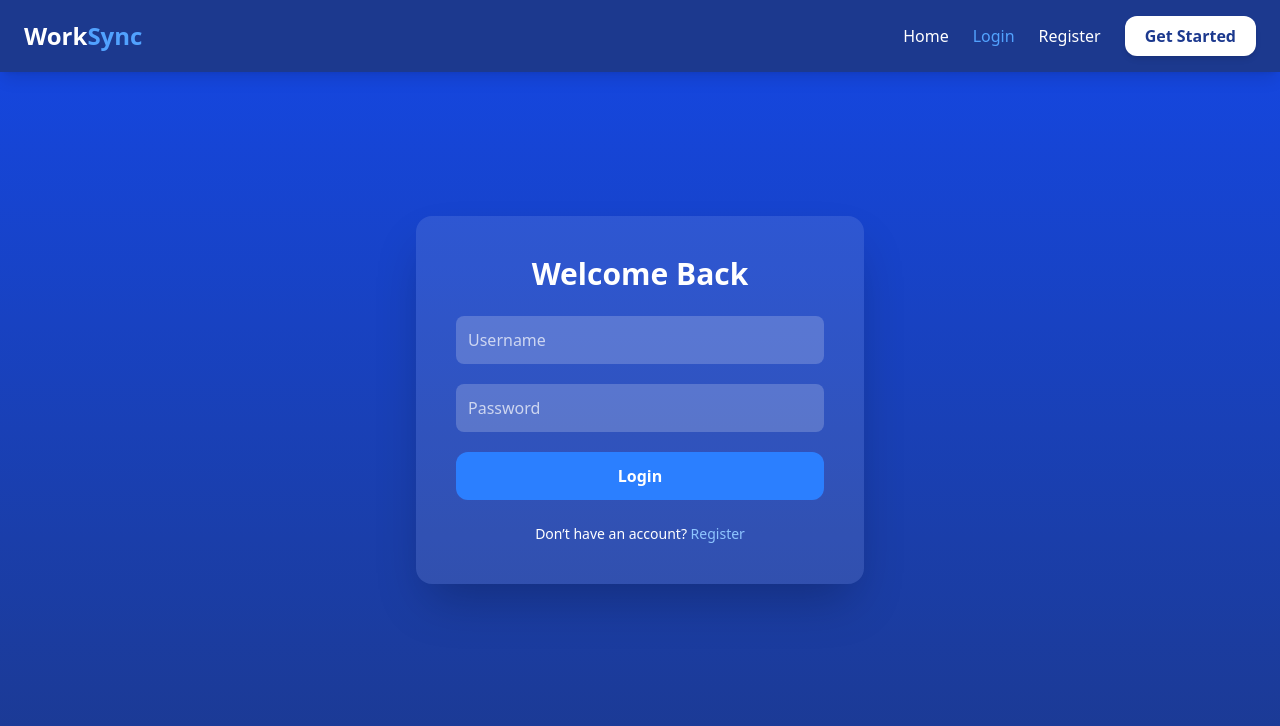
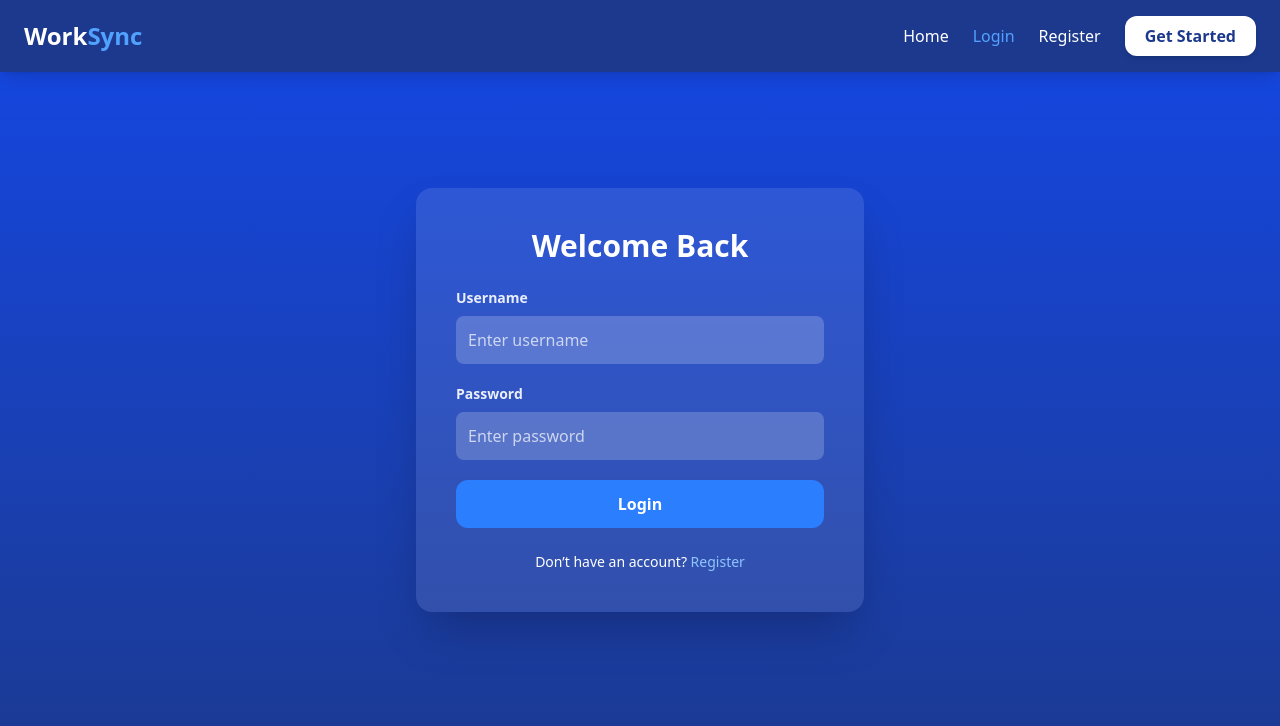
Before and after one commit to Elisa2520Harrison/worksync, a React (Vite) app: page /login in a window 1280 px wide. Shown: the top 726 px of the page. Built offline with nearby package versions, Linux system fonts and the light colour scheme.

Commit message:
Register and login pages functioning as they should

```diff
--- a/src/pages/AdminRequests.jsx
+++ b/src/pages/AdminRequests.jsx
@@ -62,7 +62,6 @@ export default function AdminRequests() {
     }
   }
 
-  // ✅ FIXED: Use correct endpoints for approve/reject
   async function approveLeave(id) {
     try {
       await axios.patch(
@@ -79,7 +78,7 @@ export default function AdminRequests() {
       fetchLeaves();
     } catch (err) {
       console.error("Error approving leave:", err);
-      alert("❌ Failed to approve leave");
+      alert(" Failed to approve leave");
     }
   }
 
@@ -101,7 +100,7 @@ export default function AdminRequests() {
       fetchLeaves();
     } catch (err) {
       console.error("Error rejecting leave:", err);
-      alert("❌ Failed to reject leave");
+      alert(" Failed to reject leave");
     }
   }
 
--- a/src/pages/Login.jsx
+++ b/src/pages/Login.jsx
@@ -10,6 +10,7 @@ export default function Login() {
     password: "",
   });
   const [loading, setLoading] = useState(false);
+  const [success, setSuccess] = useState(false);
   const navigate = useNavigate();
 
   const handleChange = (e) => {
@@ -21,7 +22,6 @@ export default function Login() {
     setLoading(true);
 
     try {
-      // ✅ Use your live API URL
       const response = await axios.post(
         "https://leave-management.devdigicoast.site/auth/login",
         {
@@ -35,15 +35,13 @@ export default function Login() {
         }
       );
 
-      // ✅ Extract API key and token
       const { apiKey, token } = response.data;
 
-      // Save credentials locally
       localStorage.setItem("apiKey", apiKey);
       localStorage.setItem("token", token);
 
-      alert("Login successful!");
-      navigate("/leaves"); // redirect to main leave page
+      setSuccess(true); // ✅ Show popup
+      setTimeout(() => navigate("/leaves"), 2000); // ✅ Redirect after 2s
     } catch (error) {
       console.error("Login failed:", error);
       if (error.response) {
@@ -61,7 +59,19 @@ export default function Login() {
   return (
     <>
       <Navbar />
-      <div className="min-h-screen flex items-center justify-center bg-gradient-to-b from-blue-700 to-blue-900 text-white">
+      <div className="min-h-screen flex items-center justify-center bg-gradient-to-b from-blue-700 to-blue-900 text-white relative">
+        {/* Success Popup */}
+        {success && (
+          <motion.div
+            initial={{ opacity: 0, y: -20 }}
+            animate={{ opacity: 1, y: 0 }}
+            transition={{ duration: 0.4 }}
+            className="absolute top-5 bg-green-500 text-white px-5 py-3 rounded-xl shadow-lg font-semibold"
+          >
+            ✅ Login successful! Redirecting...
+          </motion.div>
+        )}
+
         <motion.div
           initial={{ opacity: 0, y: 30 }}
           animate={{ opacity: 1, y: 0 }}
@@ -71,25 +81,35 @@ export default function Login() {
           <h1 className="text-3xl font-bold mb-6 text-center">Welcome Back</h1>
 
           <form onSubmit={handleSubmit} className="space-y-5">
+            <div>
+              <label className="block mb-2 text-sm font-semibold text-white/90">
+                Username
+              </label>
               <input
                 type="text"
                 name="username"
-              placeholder="Username"
+                placeholder="Enter username"
                 value={formData.username}
                 onChange={handleChange}
                 required
-              className="w-full p-3 rounded-lg bg-white/20 placeholder-white/70 focus:outline-none"
+                className="w-full p-3 rounded-lg bg-white/20 text-white placeholder-white/70 focus:outline-none focus:ring-2 focus:ring-blue-300"
               />
+            </div>
 
+            <div>
+              <label className="block mb-2 text-sm font-semibold text-white/90">
+                Password
+              </label>
               <input
                 type="password"
                 name="password"
-              placeholder="Password"
+                placeholder="Enter password"
                 value={formData.password}
                 onChange={handleChange}
                 required
-              className="w-full p-3 rounded-lg bg-white/20 placeholder-white/70 focus:outline-none"
+                className="w-full p-3 rounded-lg bg-white/20 text-white placeholder-white/70 focus:outline-none focus:ring-2 focus:ring-blue-300"
               />
+            </div>
 
             <button
               type="submit"
--- a/src/pages/Register.jsx
+++ b/src/pages/Register.jsx
@@ -10,6 +10,7 @@ export default function Register() {
     password: "",
   });
   const [loading, setLoading] = useState(false);
+  const [success, setSuccess] = useState(false);
   const navigate = useNavigate();
 
   const handleChange = (e) => {
@@ -21,29 +22,21 @@ export default function Register() {
     setLoading(true);
 
     try {
-      // ✅ Use your deployed API base URL
       const response = await axios.post(
         "https://leave-management.devdigicoast.site/register",
         {
           username: formData.username,
           password: formData.password,
         },
-        {
-          headers: {
-            "Content-Type": "application/json",
-          },
-        }
+        { headers: { "Content-Type": "application/json" } }
       );
 
-      // ✅ The backend returns apiKey and token
       const { apiKey, token } = response.data;
-
-      // Save credentials in localStorage
       localStorage.setItem("apiKey", apiKey);
       localStorage.setItem("token", token);
 
-      alert("Registration successful!");
-      navigate("/login");
+      setSuccess(true);
+      setTimeout(() => navigate("/login"), 2000); // ✅ Redirect after 2s
     } catch (error) {
       console.error("Registration failed:", error);
       if (error.response) {
@@ -61,7 +54,18 @@ export default function Register() {
   return (
     <>
       <Navbar />
-      <div className="min-h-screen flex items-center justify-center bg-gradient-to-b from-blue-700 to-blue-900 text-white">
+      <div className="min-h-screen flex items-center justify-center bg-gradient-to-b from-blue-700 to-blue-900 text-white relative">
+        {success && (
+          <motion.div
+            initial={{ opacity: 0, y: -20 }}
+            animate={{ opacity: 1, y: 0 }}
+            transition={{ duration: 0.4 }}
+            className="absolute top-5 bg-green-500 text-white px-5 py-3 rounded-xl shadow-lg font-semibold"
+          >
+            🎉 Registration successful! Redirecting...
+          </motion.div>
+        )}
+
         <motion.div
           initial={{ opacity: 0, y: 30 }}
           animate={{ opacity: 1, y: 0 }}
@@ -71,25 +75,35 @@ export default function Register() {
           <h1 className="text-3xl font-bold mb-6 text-center">Create Account</h1>
 
           <form onSubmit={handleSubmit} className="space-y-5">
+            <div>
+              <label className="block mb-2 text-sm font-semibold text-white/90">
+                Username
+              </label>
               <input
                 type="text"
                 name="username"
-              placeholder="Username"
+                placeholder="Enter username"
                 value={formData.username}
                 onChange={handleChange}
                 required
-              className="w-full p-3 rounded-lg bg-white/20 placeholder-white/70 focus:outline-none"
+                className="w-full p-3 rounded-lg bg-white/20 text-white placeholder-white/70 focus:outline-none focus:ring-2 focus:ring-blue-300"
               />
+            </div>
 
+            <div>
+              <label className="block mb-2 text-sm font-semibold text-white/90">
+                Password
+              </label>
               <input
                 type="password"
                 name="password"
-              placeholder="Password"
+                placeholder="Enter password"
                 value={formData.password}
                 onChange={handleChange}
                 required
-              className="w-full p-3 rounded-lg bg-white/20 placeholder-white/70 focus:outline-none"
+                className="w-full p-3 rounded-lg bg-white/20 text-white placeholder-white/70 focus:outline-none focus:ring-2 focus:ring-blue-300"
               />
+            </div>
 
             <button
               type="submit"
--- a/src/pages/UserLeaveRequest.jsx
+++ b/src/pages/UserLeaveRequest.jsx
@@ -14,7 +14,6 @@ export default function UserLeaveRequests() {
   const token = localStorage.getItem("token");
   const apiKey = localStorage.getItem("apiKey");
 
-  // Decode JWT to check if user is admin
   const checkAdminStatus = () => {
     if (!token) return false;
     try {
@@ -173,7 +172,7 @@ export default function UserLeaveRequests() {
 
                       <td className="p-3">{leave.reason}</td>
 
-                      {/* ✅ Status Column */}
+                      {/*  Status Column */}
                       <td className="p-3 font-semibold">
                         <span
                           className={`px-2 py-1 rounded-lg text-sm ${
@@ -188,7 +187,7 @@ export default function UserLeaveRequests() {
                         </span>
                       </td>
 
-                      {/* ✅ Rejection Reason Column */}
+                      {/*  Rejection Reason Column */}
                       <td className="p-3 italic text-gray-600">
                         {leave.rejection_reason || "—"}
                       </td>
```
Lines whose indentation alone changed are shown as unchanged.
